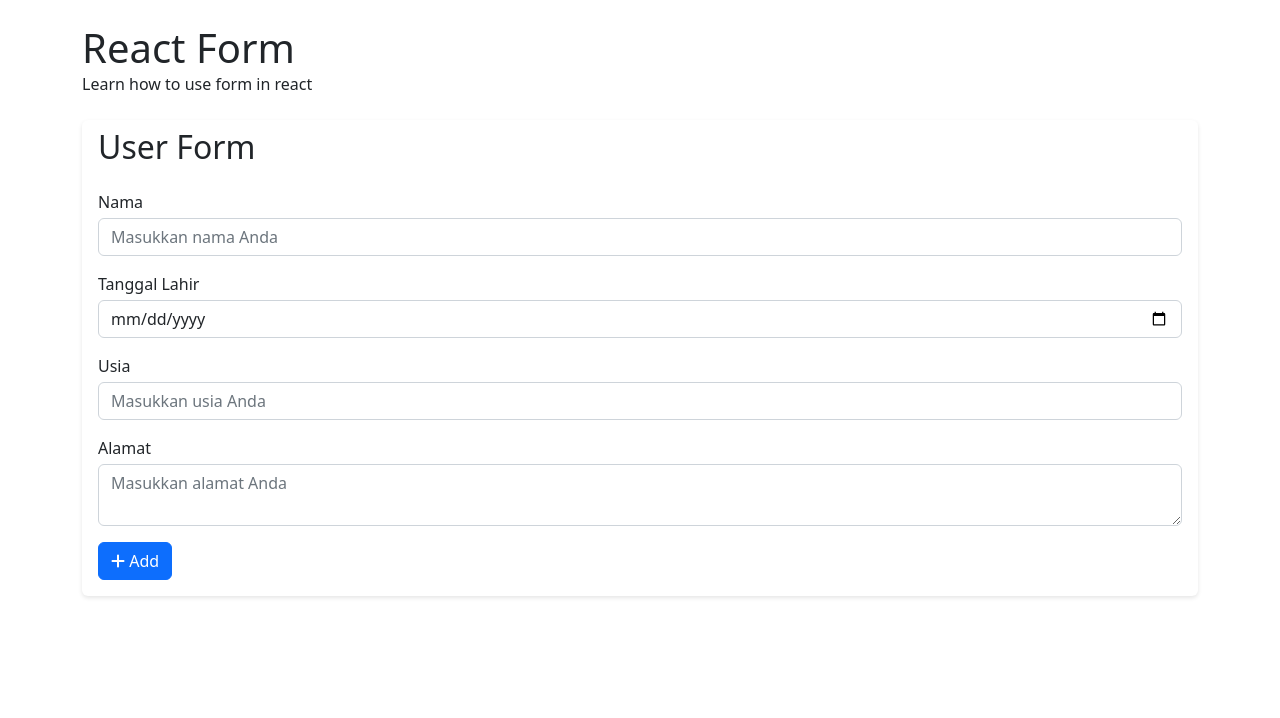
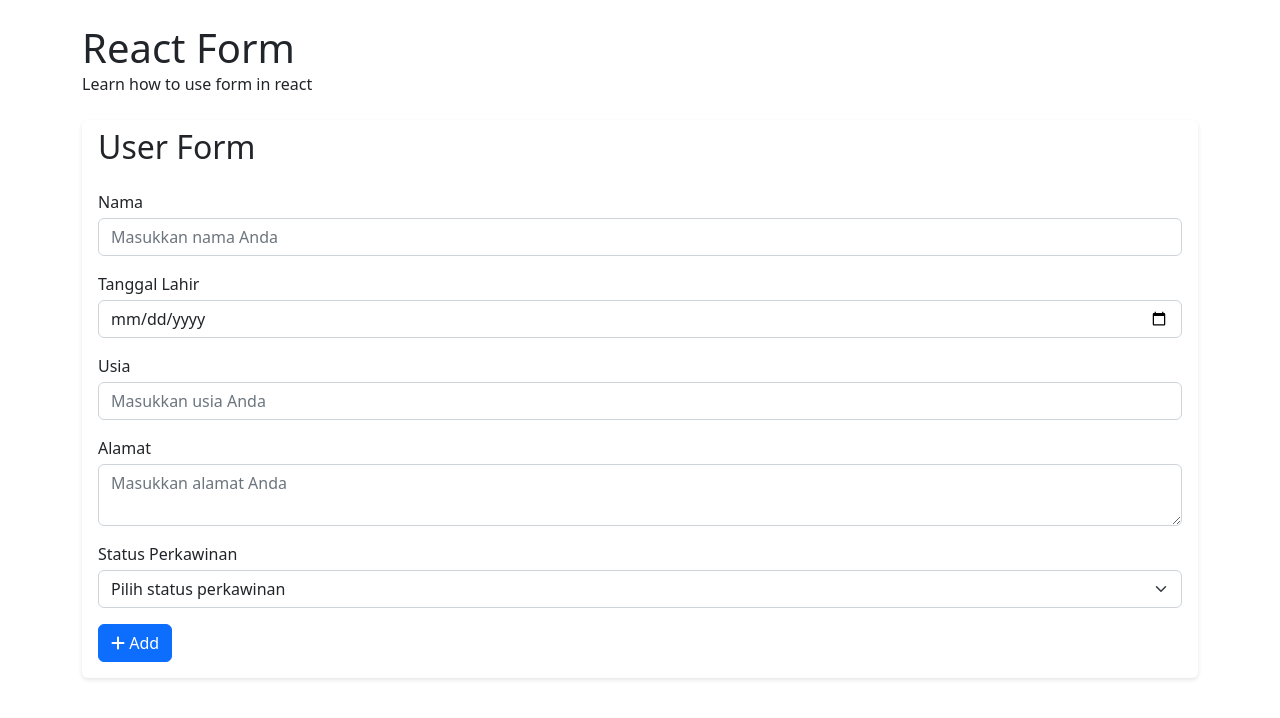
Before and after one commit to rxid-dev/rxid-form, a React (Create React App) app: page / in a window 1280 px wide. Shown: the top 718 px of the page. Built offline with nearby package versions, Linux system fonts and the light colour scheme.

Commit message:
add: menambahkan dan menggunakan select form di react

```diff
--- a/src/App.tsx
+++ b/src/App.tsx
@@ -1,11 +1,22 @@
+import { useState } from "react";
 import "./App.scss";
 import { Components } from "./shared/components";
+import { StatusPerkawinanModel } from "./shared/model";
 
 function App() {
+  const [state] = useState({
+    statusPerkawinanOptions: StatusPerkawinanModel.createList(),
+  });
+
   const handleSubmit = (e: any) => {
     e.preventDefault();
     const formData: FormData = new FormData(e.target);
-    console.log(Object.fromEntries(formData.entries()));
+    const { maritalStatus, ...dto }: { [key: string]: any } =
+      Object.fromEntries(formData.entries()) || {};
+    dto.maritalStatus = StatusPerkawinanModel.getById(
+      maritalStatus ? +maritalStatus : null
+    );
+    console.log(dto);
   };
 
   return (
@@ -70,6 +81,20 @@
               />
             </div>
 
+            <div className="mb-3">
+              <label className="mb-1" htmlFor="name">
+                Status Perkawinan
+              </label>
+              <select className="form-select" name="maritalStatus">
+                <option value="">Pilih status perkawinan</option>
+                {state.statusPerkawinanOptions.map((statusPerkawinan) => (
+                  <option value={statusPerkawinan.id} key={statusPerkawinan.id}>
+                    {statusPerkawinan.name}
+                  </option>
+                ))}
+              </select>
+            </div>
+
             <button className="btn btn-primary">
               <em className="fas fa-plus"></em> Add
             </button>
--- /dev/null
+++ b/src/shared/model/index.tsx
@@ -0,0 +1 @@
+export * from "./statusPerkawinan";
--- /dev/null
+++ b/src/shared/model/statusPerkawinan.tsx
@@ -0,0 +1,27 @@
+export class StatusPerkawinanModel {
+  private static instances: Array<StatusPerkawinanModel>;
+  constructor(public id: number, public name: string) {}
+
+  public static getById(id: number | null): StatusPerkawinanModel | null {
+    if (!id) return null;
+    if (!this.instances) this.createList();
+    return this.instances.filter(
+      (statusPerkawinan) => statusPerkawinan.id === id
+    )[0];
+  }
+
+  public static createList(): Array<StatusPerkawinanModel> {
+    if (this.instances) return this.instances;
+    const statusPerkawinanList = [
+      "Kawin",
+      "Belum Kawin",
+      "Cerai Hidup",
+      "Cerai Mati",
+    ];
+    this.instances = statusPerkawinanList.map(
+      (statusPerkawinan, index) =>
+        new StatusPerkawinanModel(index + 1, statusPerkawinan)
+    );
+    return this.instances;
+  }
+}
```
